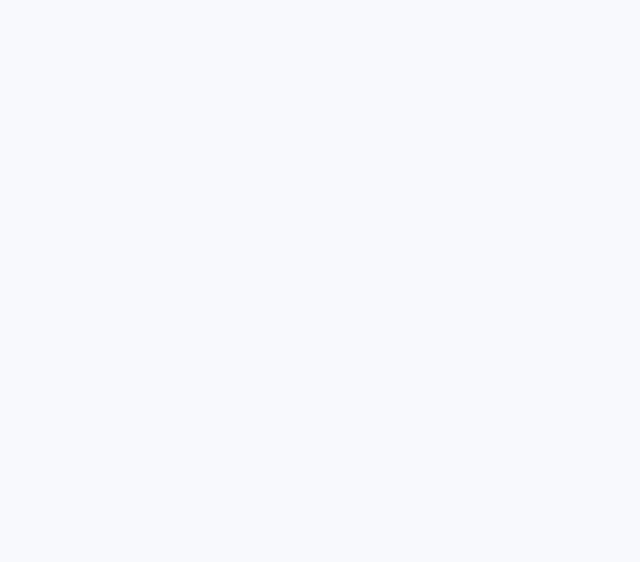
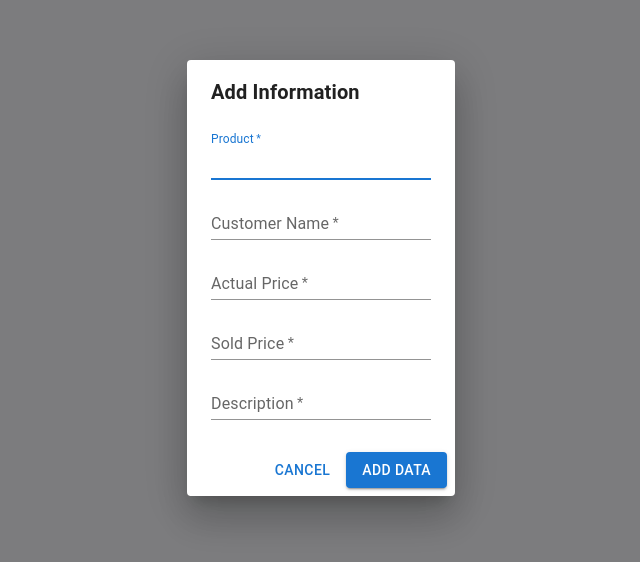
Before and after one commit to itxasad001/Asad-Mobile-Shop, a React (Vite) app: page /form in a window 1280 px wide. Before the commit this address had no page. Shown: the part 122-684 px from the top of the page, without its empty margins (319-959 px from the left). Built offline with nearby package versions, Linux system fonts and the light colour scheme.

Commit message:
Add Functionality

```diff
--- /dev/null
+++ b/src/All Files/Header/AddProductDialog.jsx
@@ -0,0 +1,118 @@
+import React from 'react'
+import Button from '@mui/material/Button';
+import TextField from '@mui/material/TextField';
+import Dialog from '@mui/material/Dialog';
+import DialogActions from '@mui/material/DialogActions';
+import DialogContent from '@mui/material/DialogContent';
+import DialogContentText from '@mui/material/DialogContentText';
+import DialogTitle from '@mui/material/DialogTitle';
+
+function AddProductDialog() {
+  const [open, setOpen] = React.useState(true);
+    const handleClickOpen = () => {
+    setOpen(true);
+  };
+
+  const handleClose = () => {
+    setOpen(false);
+  };
+
+
+  return (
+    <div>
+         <React.Fragment>
+
+      <Dialog open={open} onClose={handleClose}>
+        <DialogTitle sx={{fontWeight:"bold"}}>Add Information</DialogTitle>
+        <DialogContent>
+          <DialogContentText>
+
+          </DialogContentText>
+          <form  id="subscription-form">
+
+            <TextField
+              autoFocus
+              required
+              margin="dense"
+              id="name"
+              name="product"
+              label="Product"
+              type="text"
+              fullWidth
+              variant="standard"
+            />
+          </form>
+                <form  id="subscription-form">
+
+            <TextField
+              autoFocus
+              required
+              margin="dense"
+              id="name"
+              name="Customer"
+              label="Customer Name"
+              type="text"
+              fullWidth
+              variant="standard"
+            />
+          </form>
+                     <form  id="subscription-form">
+
+            <TextField
+              autoFocus
+              required
+              margin="dense"
+              id="price"
+              name="Price"
+              label="Actual Price"
+              type="text"
+              fullWidth
+              variant="standard"
+            />
+          </form>
+                     <form  id="subscription-form">
+
+            <TextField
+              autoFocus
+              required
+              margin="dense"
+              id="sold"
+              name="Sold"
+              label="Sold Price"
+              type="text"
+              fullWidth
+              variant="standard"
+            />
+          </form>
+
+                     <form  id="subscription-form">
+
+            <TextField
+              autoFocus
+              required
+              margin="dense"
+              id="desc"
+              name="Description"
+              label="Description"
+              type="text"
+              fullWidth
+              variant="standard"
+            />
+          </form>
+
+
+
+        </DialogContent>
+        <DialogActions>
+          <Button  onClick={handleClose}>Cancel</Button>
+               <Button variant="contained" >
+            ADD DATA
+          </Button>
+        </DialogActions>
+      </Dialog>
+    </React.Fragment>
+    </div>
+  )
+}
+
+export default AddProductDialog
--- a/src/All Files/Header/Header.jsx
+++ b/src/All Files/Header/Header.jsx
@@ -3,17 +3,18 @@ import './Header.css'
 import PropTypes from 'prop-types';
 import { FaAngleDown } from "react-icons/fa";
 
-import Button from '@mui/material/Button';
-import Dialog from '@mui/material/Dialog';
-import ListItemText from '@mui/material/ListItemText';
-import ListItemButton from '@mui/material/ListItemButton';
-import List from '@mui/material/List';
-import Divider from '@mui/material/Divider';
-import AppBar from '@mui/material/AppBar';
-import Toolbar from '@mui/material/Toolbar';
+
 
 import CloseIcon from '@mui/icons-material/Close';
 import Slide from '@mui/material/Slide';
+
+import Button from '@mui/material/Button';
+import TextField from '@mui/material/TextField';
+import Dialog from '@mui/material/Dialog';
+import DialogActions from '@mui/material/DialogActions';
+import DialogContent from '@mui/material/DialogContent';
+import DialogContentText from '@mui/material/DialogContentText';
+import DialogTitle from '@mui/material/DialogTitle';
 
 
 import Table from '@mui/material/Table';
@@ -32,6 +33,7 @@ import TablePagination from '@mui/material/TablePagination';
 import { MdDelete } from "react-icons/md";
 import { FaAngleUp } from "react-icons/fa";
 import IconButton from '@mui/material/IconButton';
+import { Link } from 'react-router-dom';
 
 
 
@@ -108,7 +110,13 @@ const Transition = React.forwardRef(function Transition(props, ref) {
 function Header() {
 
 
+  const handleClickOpen = () => {
+    setOpen(true);
+  };
 
+  const handleClose = () => {
+    setOpen(false);
+  };
 
 
     const [page, setPage] = React.useState(4);
@@ -180,7 +188,101 @@ function Header() {
 <div className='flex items-center justify-center gap-4 '>
 
   <div>
-<Button variant="contained">Add Data</Button>
+<Button onClick={()=>{setOpen(true)}}  variant="contained"><Link to="">Add Data</Link></Button>
+
+{open === true?
+  <React.Fragment>
+
+      <Dialog open={open} onClose={handleClose}>
+        <DialogTitle sx={{fontWeight:"bold"}}>Add Information</DialogTitle>
+        <DialogContent>
+          <DialogContentText>
+
+          </DialogContentText>
+          <form  id="subscription-form">
+
+            <TextField
+              autoFocus
+              required
+              margin="dense"
+              id="name"
+              name="product"
+              label="Product"
+              type="text"
+              fullWidth
+              variant="standard"
+            />
+          </form>
+                <form  id="subscription-form">
+
+            <TextField
+              autoFocus
+              required
+              margin="dense"
+              id="name"
+              name="Customer"
+              label="Customer Name"
+              type="text"
+              fullWidth
+              variant="standard"
+            />
+          </form>
+                     <form  id="subscription-form">
+
+            <TextField
+              autoFocus
+              required
+              margin="dense"
+              id="price"
+              name="Price"
+              label="Actual Price"
+              type="text"
+              fullWidth
+              variant="standard"
+            />
+          </form>
+                     <form  id="subscription-form">
+
+            <TextField
+              autoFocus
+              required
+              margin="dense"
+              id="sold"
+              name="Sold"
+              label="Sold Price"
+              type="text"
+              fullWidth
+              variant="standard"
+            />
+          </form>
+
+                     <form  id="subscription-form">
+
+            <TextField
+              autoFocus
+              required
+              margin="dense"
+              id="desc"
+              name="Description"
+              label="Description"
+              type="text"
+              fullWidth
+              variant="standard"
+            />
+          </form>
+
+
+
+        </DialogContent>
+        <DialogActions>
+          <Button  onClick={handleClose} variant='contained' color='secondary'>Cancel</Button>
+               <Button variant="contained" onClick={handleClose} >
+            ADD DATA
+          </Button>
+        </DialogActions>
+      </Dialog>
+    </React.Fragment>:""
+}
   </div>
 
   <div className='flex justify-end pl-8 LEft-sideApplyfilter'>
--- a/src/App.jsx
+++ b/src/App.jsx
@@ -1,6 +1,7 @@
 import React from 'react'
 import {BrowserRouter, Routes, Route} from 'react-router-dom'
 import Header from './All Files/Header/Header'
+import AddProductDialog from './All Files/Header/AddProductDialog'
 
 function App() {
   return (
@@ -13,6 +14,8 @@ function App() {
       <Routes>
 
         <Route path={'/'} exact={true}    element={<Header/>}                 />
+
+        <Route path={'/form'} element={<AddProductDialog/>} exact={true} />
 
 
 
```
